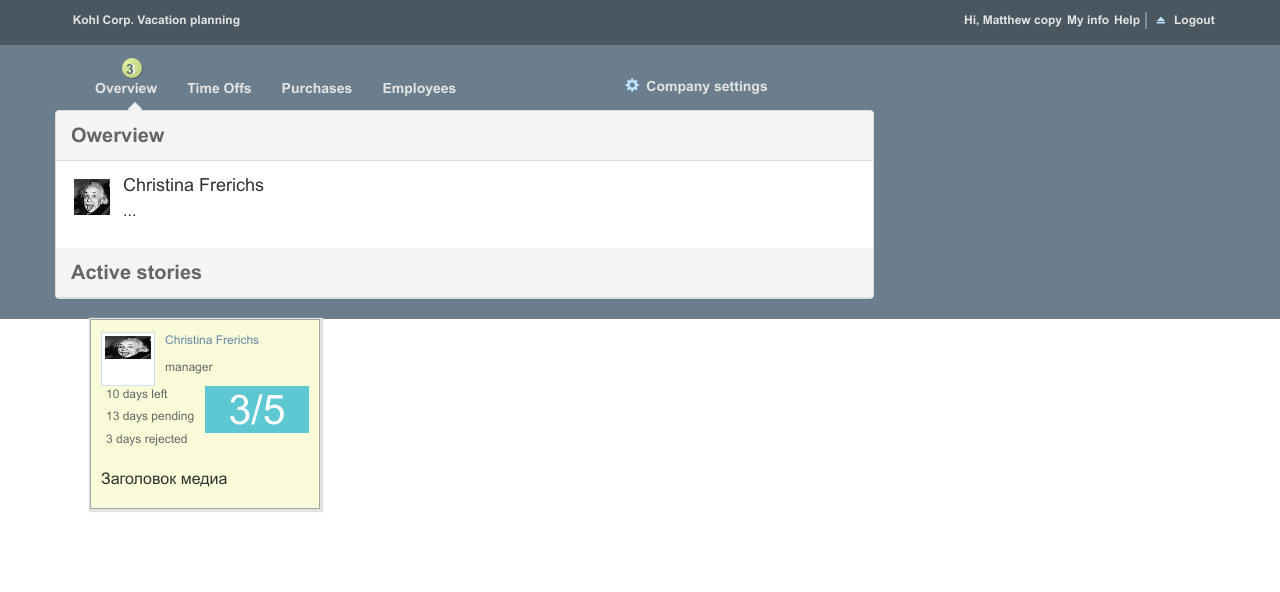
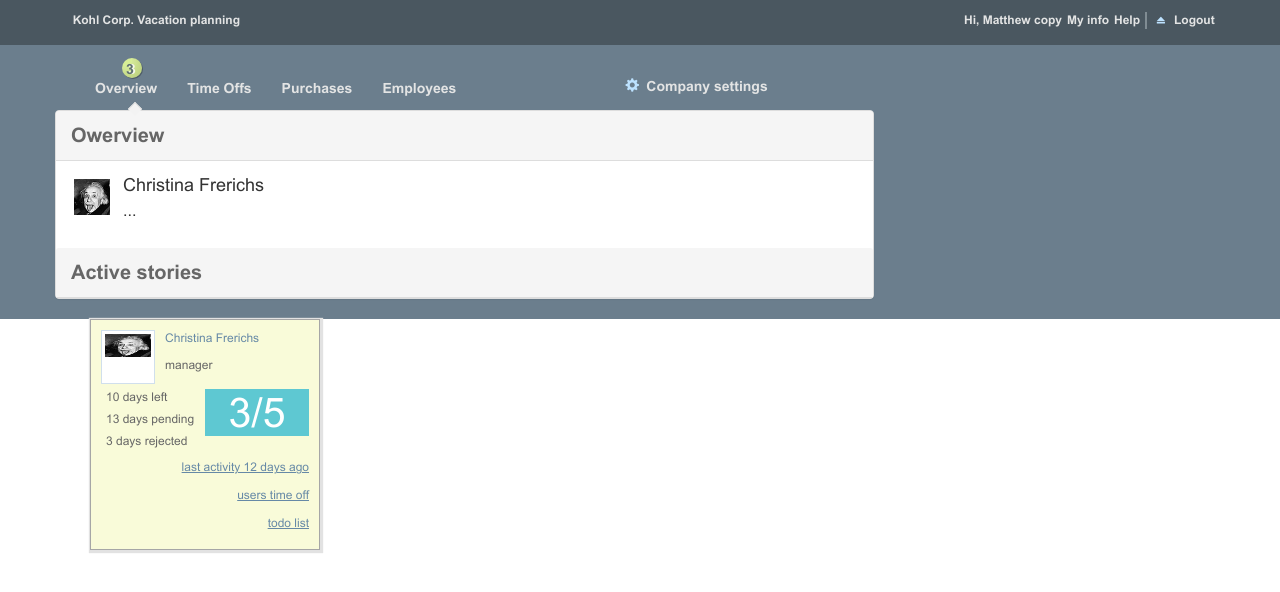
Before and after one commit to Sushinoa/Task-3, a website: page src/index.html in a window 1280 px wide. Drawn offline with nearby package versions, Linux system fonts and the light colour scheme.

Commit message:
Tooltip footer

```diff
--- a/src/css/main.css
+++ b/src/css/main.css
@@ -147,10 +147,7 @@ body {
 .company_settings{
     margin-left: 130px;
 }
-/*.header {*/
-    /*min-height: 50px;*/
-    /*background-color: #333333;*/
-/*}*/
+
 .content{
     width: 100%;
     background-color: #6b7e8d;
@@ -185,13 +182,6 @@ body {
     border-right: none;
 }
 
-/*.imd_border{*/
-    /*width: 42px;*/
-    /*height: 42px;*/
-    /*border: 1px solid gray;*/
-    /*background-color: #ffffff;*/
-/*dee7ef*/
-/*}*/
 .tool_tip{
     display: flex;
     flex-direction: column;
@@ -209,6 +199,7 @@ body {
 .tool_tip_container{
     margin: 0;
     padding: 10px;
+    list-style-type: none;
 }
 .header_cotainer{
     display: flex;
@@ -253,6 +244,7 @@ body {
     display: flex;
     justify-content: space-between;
     align-items: flex-start;
+    margin-top: 5px;
 }
 .info_container_feft{
     margin-left: 5px;
@@ -282,3 +274,12 @@ body {
     color: #ffffff;
 
 }
+.info_botoom{
+  text-align: right;
+}
+.info_botoom a{
+    font-family: "ArialRegular";
+    font-size: 12px;
+    color: #6689a6;
+    text-decoration: underline;
+}
--- a/src/index.html
+++ b/src/index.html
@@ -158,11 +158,12 @@
                 <span class="rating">3/5</span>
             </div>
         </li>
-        <li class="media">
-            <div class="media-body">
-                <p class="media-heading">Заголовок медиа</p>
+        <li class="info_botoom">
 
-            </div>
+            <p class="media-heading" ><a href="#">last activity 12 days ago</a></p>
+            <p class="media-heading"><a href="#">users time off</a></p>
+            <p class="media-heading"><a href="#">todo list</a></p>
+
         </li>
     </ul>
 </div>
```
